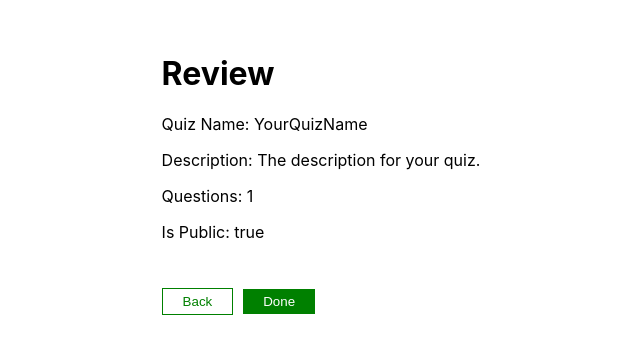
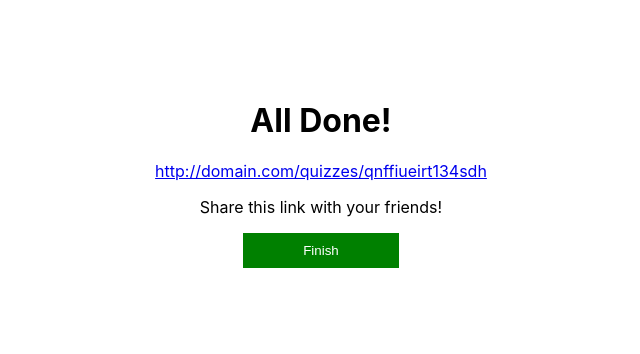
Before and after one commit to MarvelProgramming/KTrial, a React (Create React App) app in the folder client/: page /quiz/creation in a window 1280 px wide. Shown: the part 226-580 px from the top of the page, without its empty margins (319-959 px from the left). Built offline with nearby package versions, Linux system fonts and the light colour scheme.

Commit message:
Setup initial styling for QuizCreation_Finished

```diff
--- a/client/src/components/QuizCreation_Finished.jsx
+++ b/client/src/components/QuizCreation_Finished.jsx
@@ -0,0 +1,12 @@
+import React from 'react'
+import QuizShareLink from './QuizShareLink'
+
+export default function QuizCreation_Finished() {
+  return (
+    <div className="quiz-creation-finished">
+      <h1>All Done!</h1>
+      <QuizShareLink />
+      <button className="filled-btn">Finish</button>
+    </div>
+  )
+}
--- a/client/src/components/QuizShareLink.jsx
+++ b/client/src/components/QuizShareLink.jsx
@@ -0,0 +1,10 @@
+import React from 'react'
+
+export default function QuizShareLink() {
+  return (
+    <div className="quiz-share-link">
+      <a href="#">http://domain.com/quizzes/qnffiueirt134sdh</a>
+      <p>Share this link with your friends!</p>
+    </div>
+  );
+};
--- a/client/src/routes/QuizCreationPage.jsx
+++ b/client/src/routes/QuizCreationPage.jsx
@@ -2,7 +2,8 @@ import React from "react";
 import QuizCreation_Start from "../components/QuizCreation_Start";
 import QuizCreation_Questions from "../components/QuizCreation_Questions";
 import QuizCreation_Review from '../components/QuizCreation_Review';
+import QuizCreation_Finished from "../components/QuizCreation_Finished";
 
 export default function QuizCreationPage () {
-  return <QuizCreation_Review />
+  return <QuizCreation_Finished />
 };
--- a/client/src/styles/App.css
+++ b/client/src/styles/App.css
@@ -325,6 +325,16 @@ body,
   margin-right: 10px;
 }
 
+.quiz-creation-finished {
+  justify-content: center;
+  align-items: center;
+  text-align: center;
+}
+
+.quiz-creation-finished button {
+  padding: 10px 60px;
+}
+
 @media screen and (min-width: 600px) {
   .landing-page h1 {
     margin-bottom: 100px;
```
